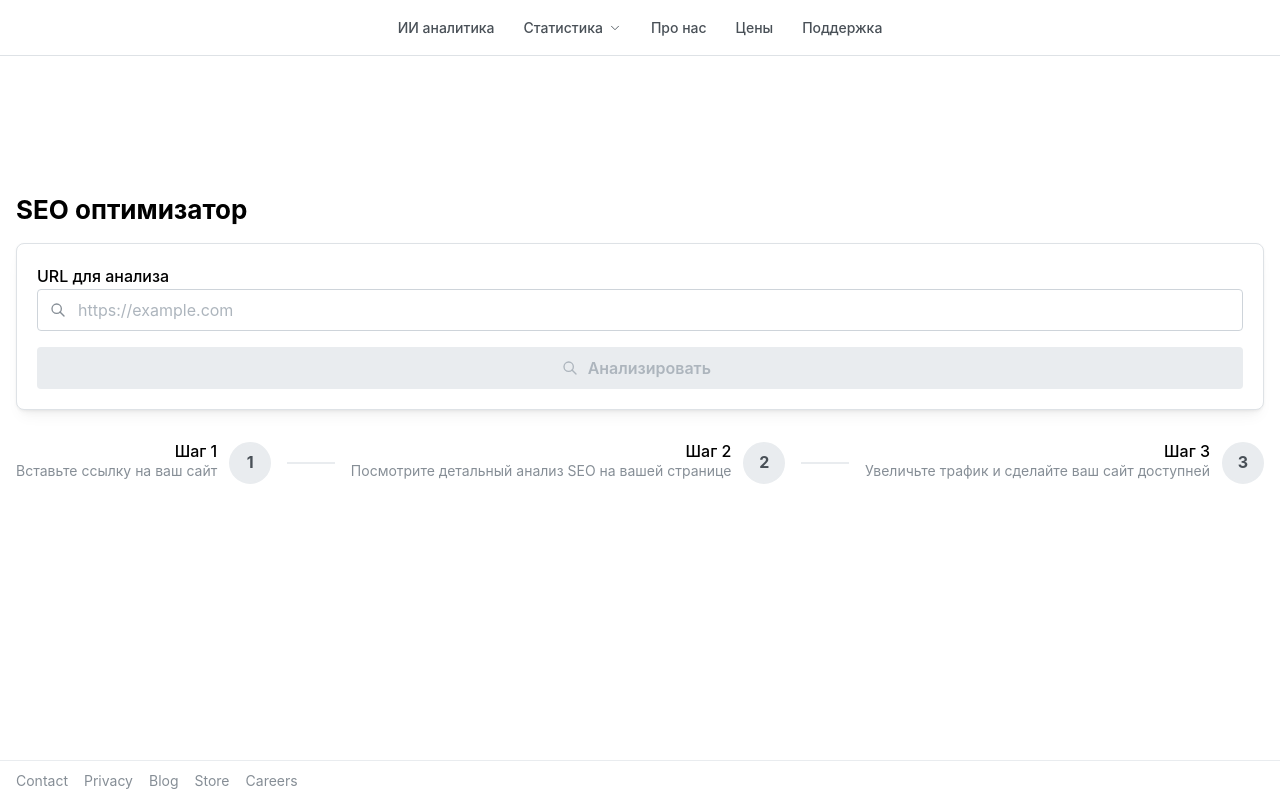
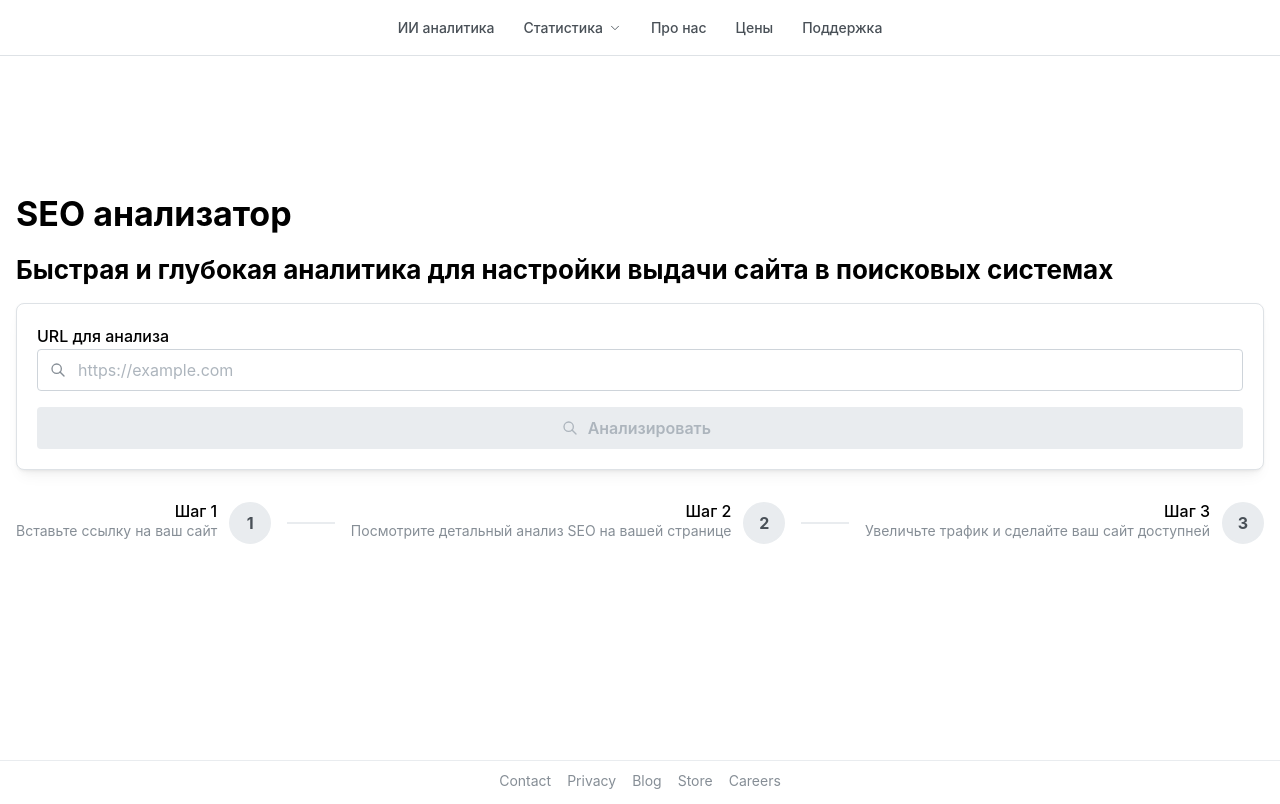
Before and after one commit to hisa-git/html_reader_frontend, a Next.js app: page / in a window 1280 px wide. Built offline with nearby package versions, Linux system fonts and the light colour scheme.

Commit message:
Better UI

```diff
--- a/src/app/components/Footer/FooterCentred.module.css
+++ b/src/app/components/Footer/FooterCentred.module.css
@@ -5,18 +5,20 @@
   height: 40px;
   display: flex;
   align-items: center;
-  margin-top: auto; /* вот это ключ */
+  margin-top: auto;
 }
 
 .inner {
   display: flex;
-  justify-content: space-between;
+  justify-content: center;
   align-items: center;
   width: 100%;
   padding: var(--mantine-spacing-md) var(--mantine-spacing-md);
 }
 
 .links {
+  display: flex;
+  justify-self: center;
   @media (max-width: $mantine-breakpoint-sm) {
     margin-top: var(--mantine-spacing-lg);
     margin-bottom: var(--mantine-spacing-sm);
--- a/src/app/components/HtmlStructure/HtmlStructure.tsx
+++ b/src/app/components/HtmlStructure/HtmlStructure.tsx
@@ -28,13 +28,14 @@ function formatTagText(tagName: string, count: number) {
 }
 
 function getTagColor(tagName: string, count: number) {
+  // Сначала проверяем на ноль - все нули будут серыми
+  if (count === 0) return "gray";
+
   if (["h1", "h2", "h3"].includes(tagName)) {
-    if (count === 0) return "red";
     if (count > 3) return "yellow";
     return "green";
   }
   if (tagName === "img") {
-    if (count === 0) return "red";
     if (count > 10) return "yellow";
     return "green";
   }
--- a/src/app/components/InnerFiles/InnerFiles.tsx
+++ b/src/app/components/InnerFiles/InnerFiles.tsx
@@ -4,9 +4,7 @@ import {
   Card,
   Stack,
   Title,
-  Group,
   Text,
-  Badge,
   Code,
   Spoiler,
   SimpleGrid,
--- a/src/app/components/TagCounter/TagCounter.tsx
+++ b/src/app/components/TagCounter/TagCounter.tsx
@@ -73,7 +73,8 @@ export default function TagCounter() {
   return (
     <>
       <Stack gap="md" p="md">
-        <Title order={2}>SEO оптимизатор</Title>
+        <Title order={1}>SEO анализатор</Title>
+        <Title order={2}>Быстрая и глубокая аналитика для настройки выдачи сайта в поисковых системах</Title>
 
         {/* Форма ввода */}
         <Card shadow="sm" padding="lg" radius="md" withBorder>
@@ -174,6 +175,7 @@ export default function TagCounter() {
                 </SimpleGrid>
               </Stack>
             </Card>
+            {/*СТРУКТУРА HTML */}
             <HtmlStructure data={data}></HtmlStructure>
 
             <Card shadow="sm" padding="lg" radius="md" withBorder>
--- a/src/app/components/TechnicalInfo/TechnicalInfo.tsx
+++ b/src/app/components/TechnicalInfo/TechnicalInfo.tsx
@@ -1,5 +1,5 @@
 "use client";
-// @ts-nocheck
+
 import {
   Card,
   Stack,
@@ -7,8 +7,6 @@ import {
   Group,
   Text,
   Badge,
-  Code,
-  Spoiler,
   SimpleGrid,
 } from "@mantine/core";
 
--- a/src/app/page.tsx
+++ b/src/app/page.tsx
@@ -12,8 +12,8 @@ export default function Home() {
         minHeight: "100vh",
       }}
     >
+      <Header />
       <main style={{ flex: 1 }}>
-        <Header />
         <TagCounter />
         <StepperSeo />
       </main>
```
